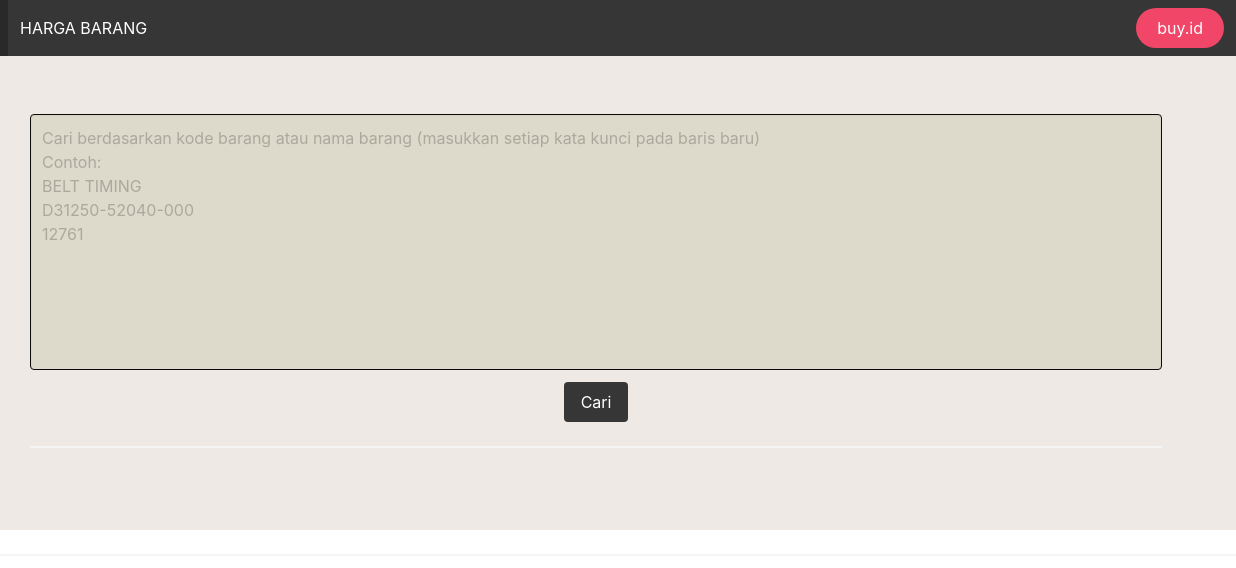
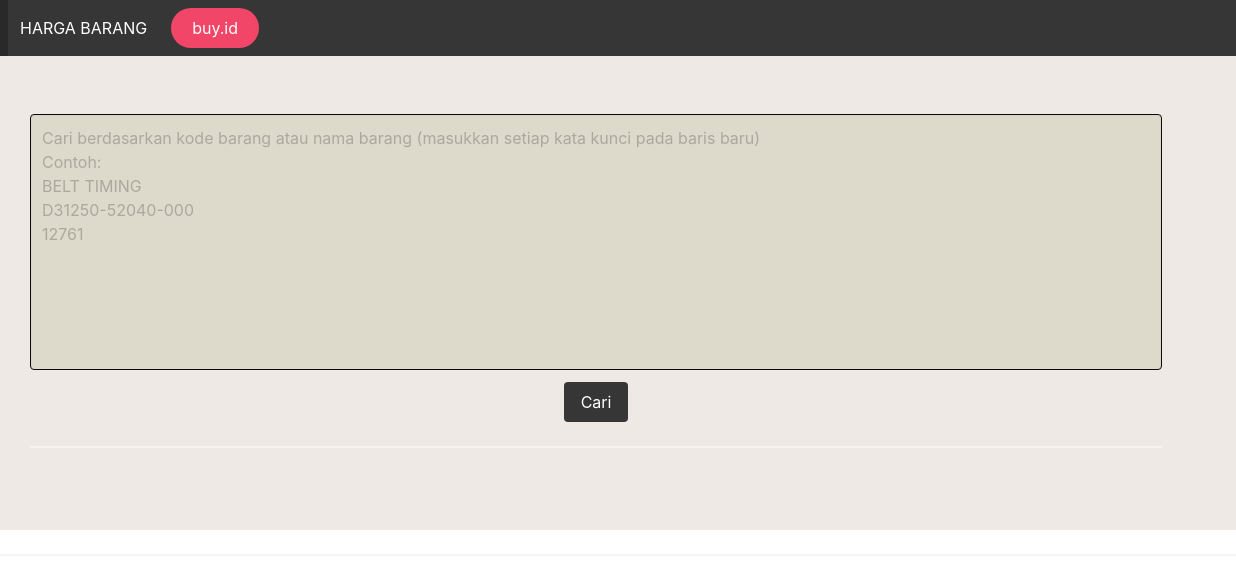
Before and after one commit to qviu/qviu.github.io, a plain HTML site: page index.html in a window 1280 px wide. Shown: the full height of the page, 44-1280 px from the left. Drawn offline with nearby package versions, Linux system fonts and the light colour scheme.

Commit message:
Update index.html

```diff
--- a/index.html
+++ b/index.html
@@ -75,17 +75,15 @@
     <div class="navbar-item">
     HARGA BARANG
     </div>
-      </div>
-    </div>
-
-    <div class="navbar-end">
-      <div class="navbar-item">
+          <div class="navbar-item">
         <div class="buttons">
           <a class="button is-danger is-rounded" href="http://buy.id">
             buy.id
           </a>
         </div>
-      </div>
+    </div>
+    </div>
+
     </div>
   </div>
 </nav>
```
